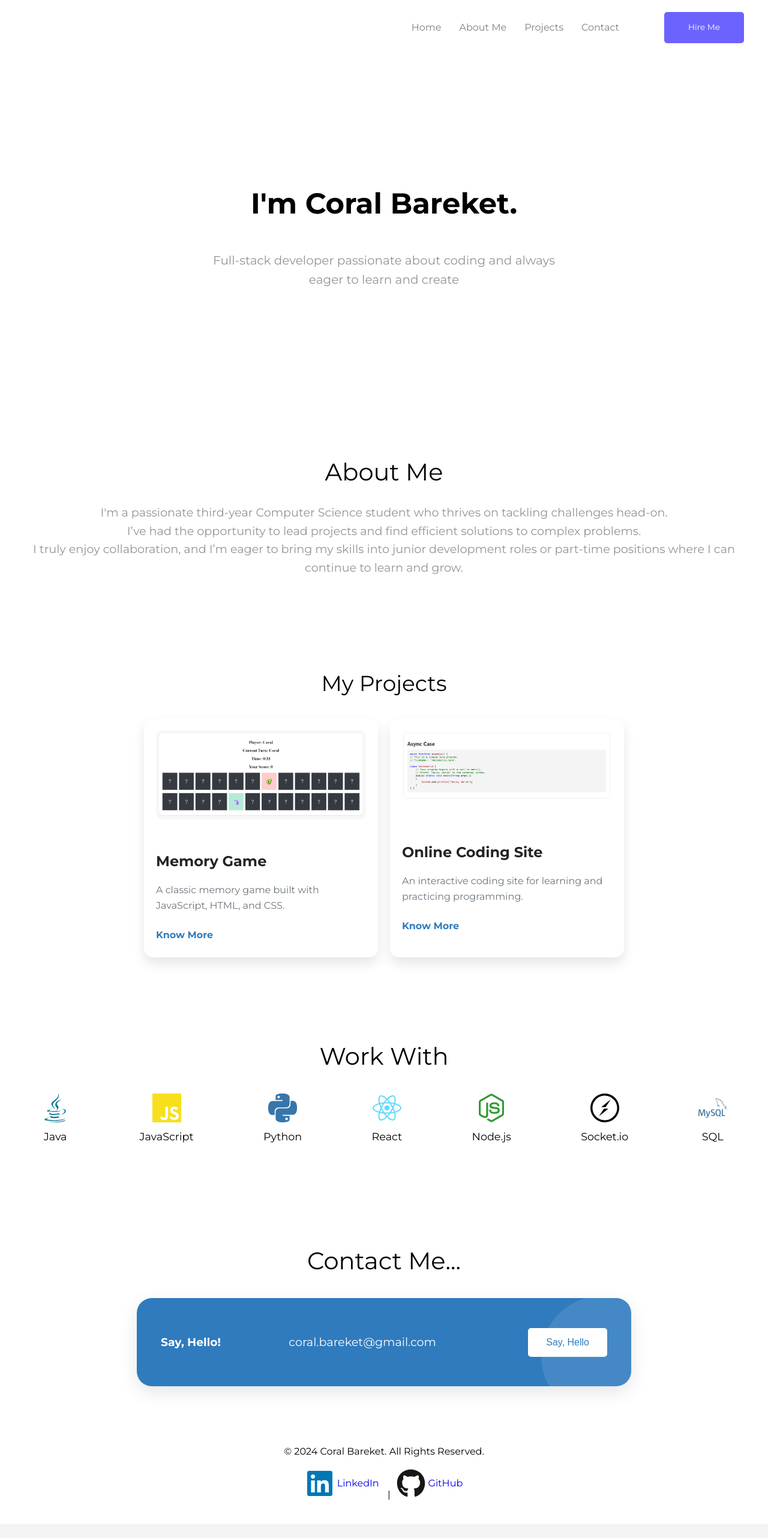
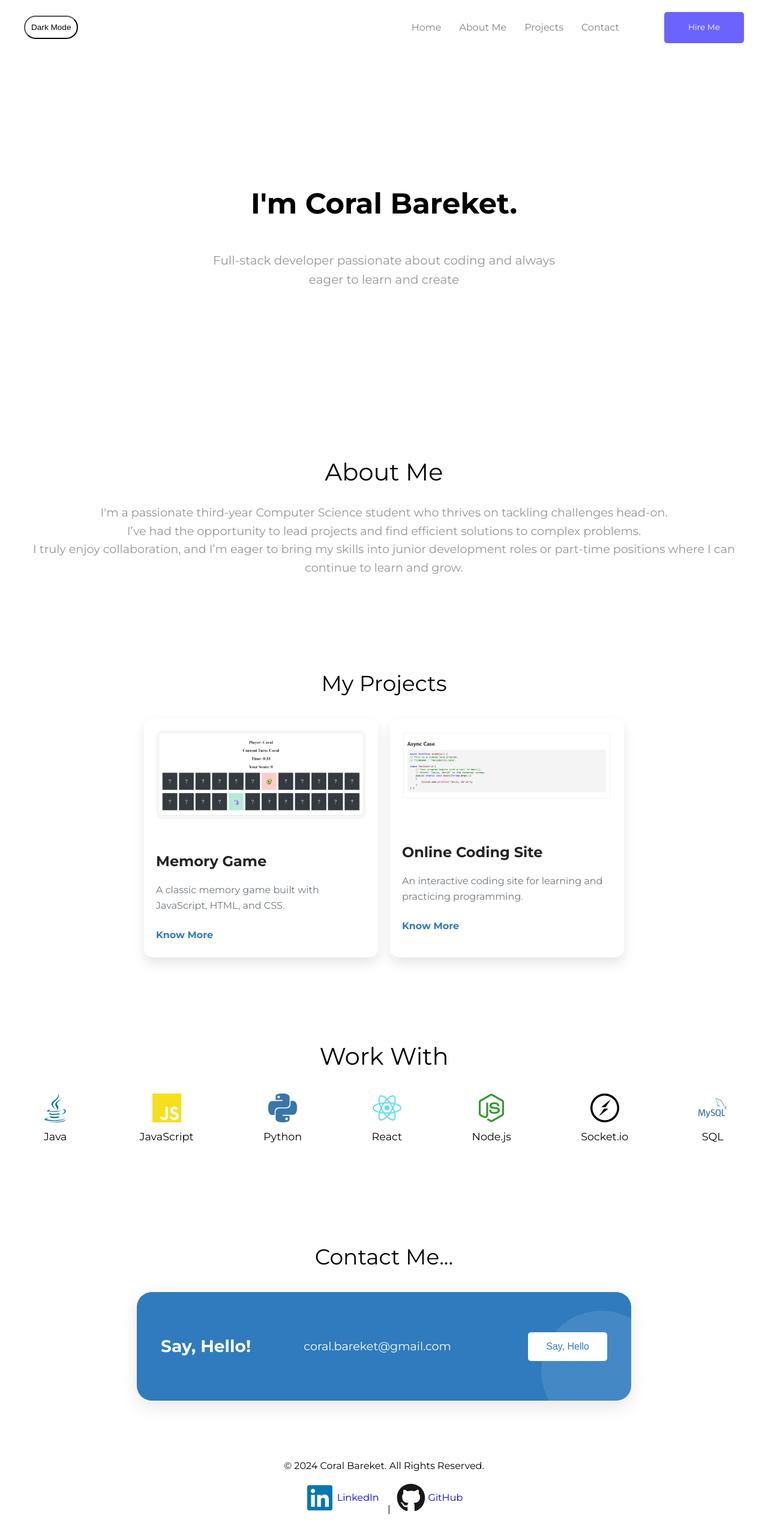
Before and after one commit to CoralBareket/my-portfolio, a React (Create React App) app: page / in a window 1280 px wide. Shown: the whole page at 60% size. Before the commit the page ends 2541 px from the top, so only its background shows below. Built offline with nearby package versions, Linux system fonts and the light colour scheme.

Commit message:
added a toggle button for a dark mode option

```diff
--- a/src/App.js
+++ b/src/App.js
@@ -1,5 +1,5 @@
 import React from 'react';
-import { BrowserRouter as Router, Route, Routes } from 'react-router-dom';
+import { BrowserRouter as Router } from 'react-router-dom';
 import Header from './components/Header';
 import Hero from './components/Hero';
 import About from './components/About';
@@ -7,12 +7,15 @@
 import WorkWith from './components/WorkWith';
 import Contact from './components/Contact';
 import Footer from './components/Footer';
+import useDarkMode from './hooks/useDarkMode';
 import './styles/App.css';
 
 function App() {
+  const [isDarkMode, toggleDarkMode] = useDarkMode();
+
   return (
     <Router>
-      <Header />
+      <Header toggleDarkMode={toggleDarkMode} /> {/* Pass the toggle function as a prop */}
       <Hero />
       <About />
       <Projects />
--- a/src/components/Contact.js
+++ b/src/components/Contact.js
@@ -23,7 +23,7 @@
   };
 
   return (
-    <section id="contact" className="contact-section">
+    <section id="contact" className="contact">
       <h2>Contact Me...</h2>
       <div className="contact-box">
         <div className="contact-content">
--- a/src/components/Header.js
+++ b/src/components/Header.js
@@ -1,10 +1,16 @@
 import React from 'react';
 import { Link as ScrollLink } from 'react-scroll';
+import useDarkMode from '../hooks/useDarkMode';
 import '../styles/Header.css';
 
 function Header() {
+  const [isDarkMode, toggleMode] = useDarkMode();
+
   return (
     <header>
+      <button className="toggle-button" onClick={toggleMode}>
+        {isDarkMode ? 'Light Mode' : 'Dark Mode'}
+      </button>
       <nav>
         <ul>
           <li>
--- /dev/null
+++ b/src/hooks/useDarkMode.js
@@ -0,0 +1,27 @@
+import { useState, useEffect } from 'react';
+
+function useDarkMode() {
+  const [isDarkMode, setIsDarkMode] = useState(() => {
+    const savedTheme = localStorage.getItem('theme');
+    return savedTheme === 'Light' ? true : false; // Default to light mode
+  });
+
+  useEffect(() => {
+    if (isDarkMode) {
+      document.body.classList.add('dark-mode');
+    } else {
+      document.body.classList.remove('dark-mode');
+    }
+
+    const theme = isDarkMode ? 'dark' : 'light';
+    localStorage.setItem('theme', theme);
+  }, [isDarkMode]);
+
+  const toggleMode = () => {
+    setIsDarkMode(prevMode => !prevMode);
+  };
+
+  return [isDarkMode, toggleMode];
+}
+
+export default useDarkMode;
--- a/src/styles/About.css
+++ b/src/styles/About.css
@@ -8,11 +8,12 @@
   padding: 50px 20px;
   background-color: #ffffff;
   text-align: center;
+  background-color: var(--background-color);
+  color: var(--text-color);
 }
 
 .about h2 {
   font-size: 2.5rem;
-  color: black;
   margin-bottom: 20px;
 }
 
--- a/src/styles/App.css
+++ b/src/styles/App.css
@@ -3,13 +3,20 @@
 /* Global Styles */
 body {
   font-family: 'Montserrat', sans-serif;
-  background-color: #f4f4f4;
+  background-color: white;
   margin: 0;
   padding: 0;
   line-height: 1.6;
   transition: background-color 0.5s ease-in-out;
 }
 
+/* Dark Mode Variables */
+body.dark-mode {
+  --background-color: black;
+  --text-color: #e0e0e0;
+  transition: background-color 0.5s ease-in-out, color 0.5s ease-in-out;
+}
+
 h1, h2 {
   font-family: 'Montserrat', sans-serif;
   font-weight: 500;
--- a/src/styles/Contact.css
+++ b/src/styles/Contact.css
@@ -4,14 +4,16 @@
   font-family: 'Montserrat', sans-serif;
 }
 
-.contact-section {
+.contact {
+  font-size: 1.5rem;
   padding: 60px 20px;
   text-align: center;
   background-color: #ffffff;
+  background-color: var(--background-color);
+  color: var(--text-color);
 }
 
 .contact-section h2 {
-  font-size: 2.5rem;
   color: #000;
   margin-bottom: 30px;
 }
--- a/src/styles/Footer.css
+++ b/src/styles/Footer.css
@@ -8,6 +8,8 @@
   background-color: white;
   text-align: center;
   padding: 20px 0;
+  background-color: var(--background-color);
+  color: var(--text-color);
 }
 
 footer p a {
--- a/src/styles/Header.css
+++ b/src/styles/Header.css
@@ -3,6 +3,8 @@
   align-items: center;
   background-color: white;
   padding: 20px 40px;
+  background-color: var(--background-color);
+  color: var(--text-color);
 }
 
 nav {
@@ -28,6 +30,16 @@
 nav ul li a {
   color: grey;
   text-decoration: none;
+}
+
+header .toggle-button{
+  font-size: 0.85rem;
+  color: #fff;
+  padding: 10px 10px;
+  border-radius: 20px;
+  transition: background-color 0.3s ease;
+  background-color: var(--background-color);
+  color: var(--text-color);
 }
 
 header .cta-button {
--- a/src/styles/Hero.css
+++ b/src/styles/Hero.css
@@ -7,6 +7,8 @@
   background-color: #ffffff;
   font-family: 'Montserrat', sans-serif;
   height: 60vh;
+  background-color: var(--background-color);
+  color: var(--text-color);
 }
 
 .hero-content {
@@ -15,13 +17,14 @@
 
 .hero h1 {
   font-size: 3rem;
-  font-weight: 700; /* Bold for the heading */
+  font-weight: 700;
   color: black;
+  color: var(--text-color);
 }
 
 .hero p {
   font-size: 1.25rem;
-  font-weight: 400; /* Regular weight for the paragraph */
+  font-weight: 400;
   color: rgb(148, 148, 148);
   margin-bottom: 20px;
 }
--- a/src/styles/Projects.css
+++ b/src/styles/Projects.css
@@ -3,6 +3,10 @@
   padding: 50px 20px;
   background-color: #ffffff;
   text-align: center;
+  background-color: var(--background-color);
+  color: var(--text-color);
+  background-color: var(--background-color);
+  color: var(--text-color);
 }
 
 .projects-grid {
--- a/src/styles/WorkWith.css
+++ b/src/styles/WorkWith.css
@@ -2,12 +2,13 @@
     padding: 50px 20px;
     text-align: center;
     background-color: #ffffff;
+    background-color: var(--background-color);
+    color: var(--text-color);
   }
 
   .work-with h2 {
     font-size: 2.5rem;
     margin-bottom: 30px;
-    color: black;
   }
 
   .icons-container {
```
